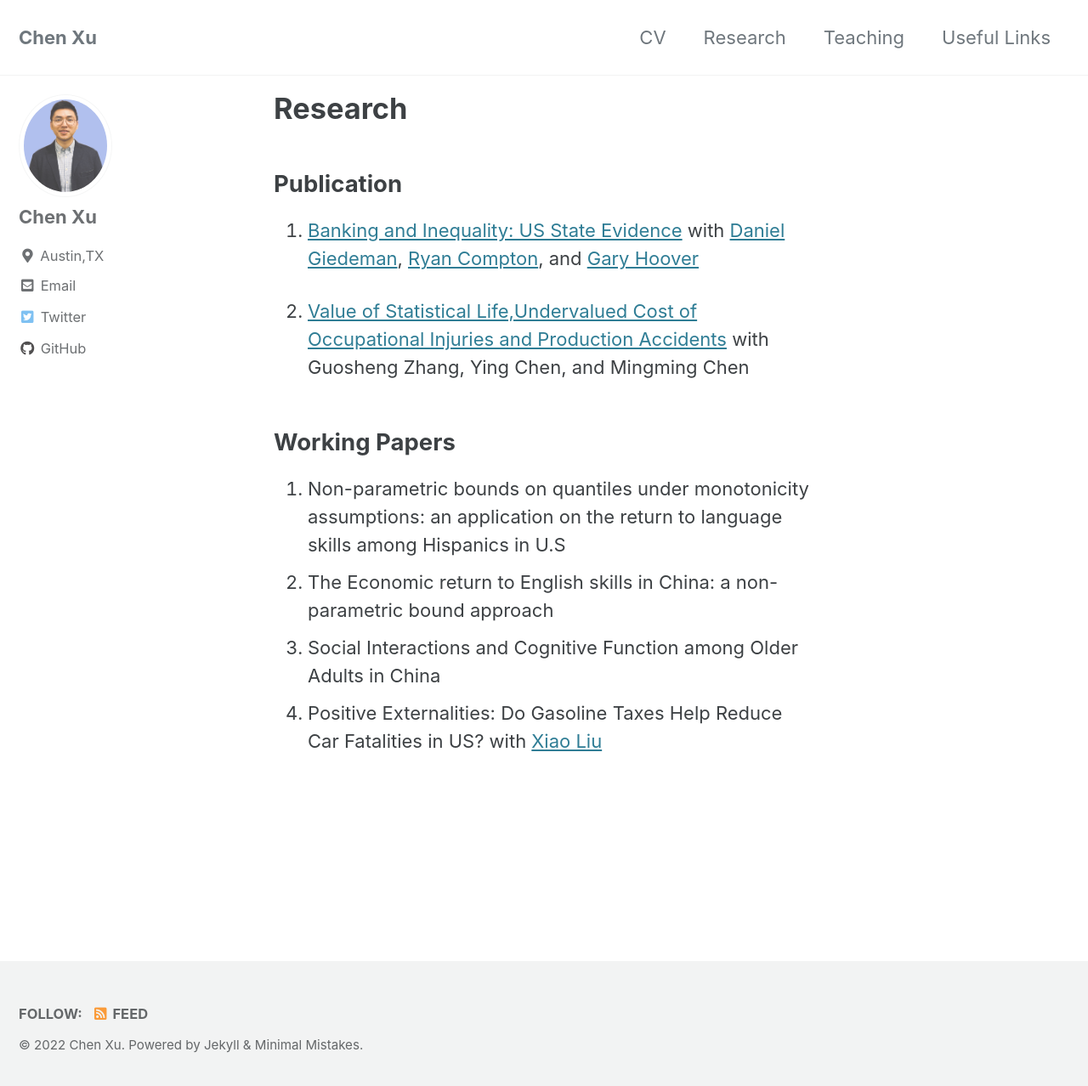
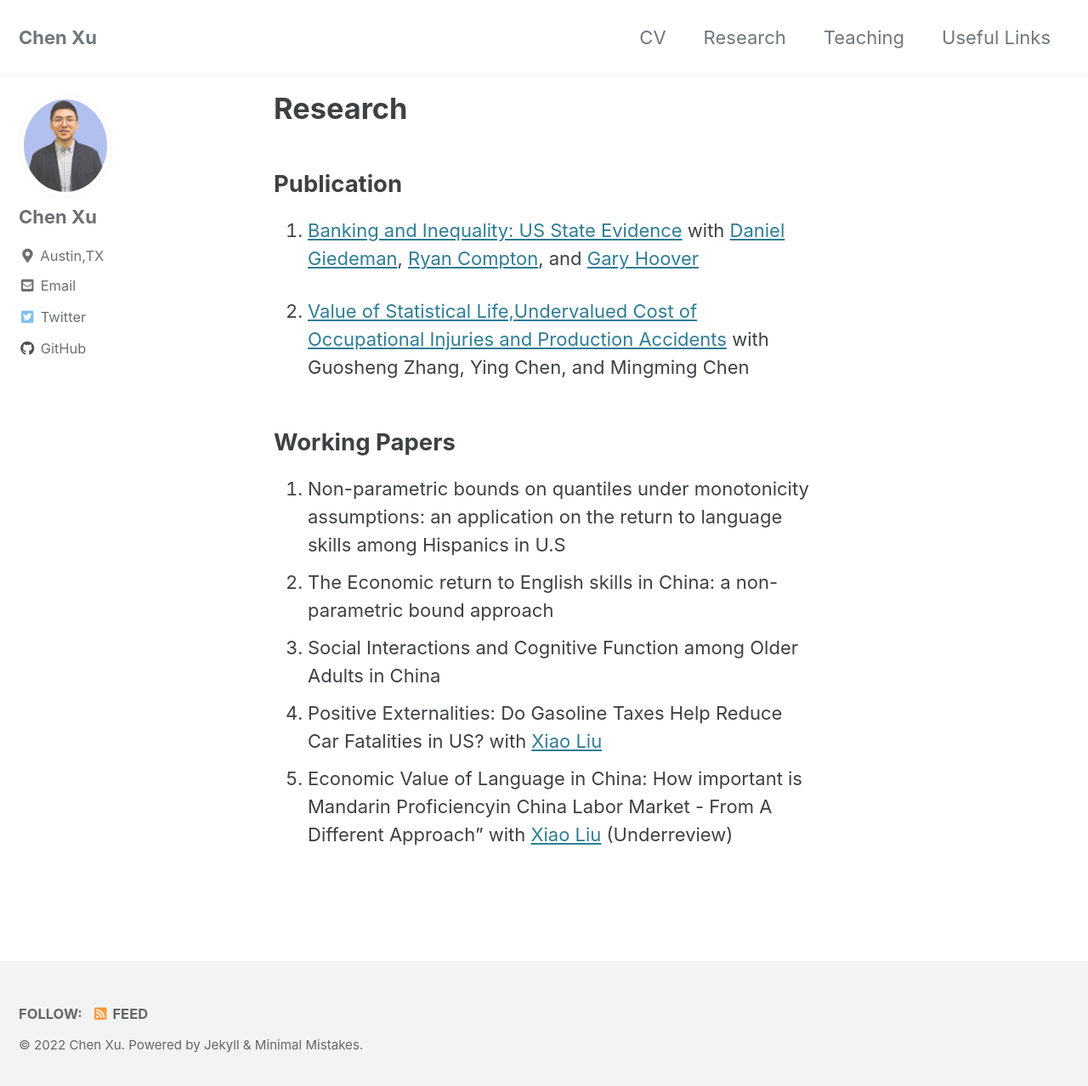
Before and after one commit to chenxuecon/chenxuecon.github.io, a Jekyll site: the page built from _pages/Research.md, in a window 1280 px wide and 1286 px high. Shown: the top 1278 px of the window at 85% size. Built offline with Jekyll 4.4.1, drawn with Linux system fonts in a browser that asks for light colours; cached includes are drawn as plain includes.

Commit message:
Update Research.md

```diff
--- a/_pages/Research.md
+++ b/_pages/Research.md
@@ -17,3 +17,4 @@
 2. The Economic return to English skills in China: a non-parametric bound approach
 3. Social Interactions and Cognitive Function among Older Adults in China
 4. Positive Externalities: Do Gasoline Taxes Help Reduce Car Fatalities in US? with [Xiao Liu](https://econxiaoliu.weebly.com/)
+5. Economic Value of Language in China: How important is Mandarin Proficiencyin China Labor Market - From A Different Approach” with [Xiao Liu](https://econxiaoliu.weebly.com/) (Underreview)
```
